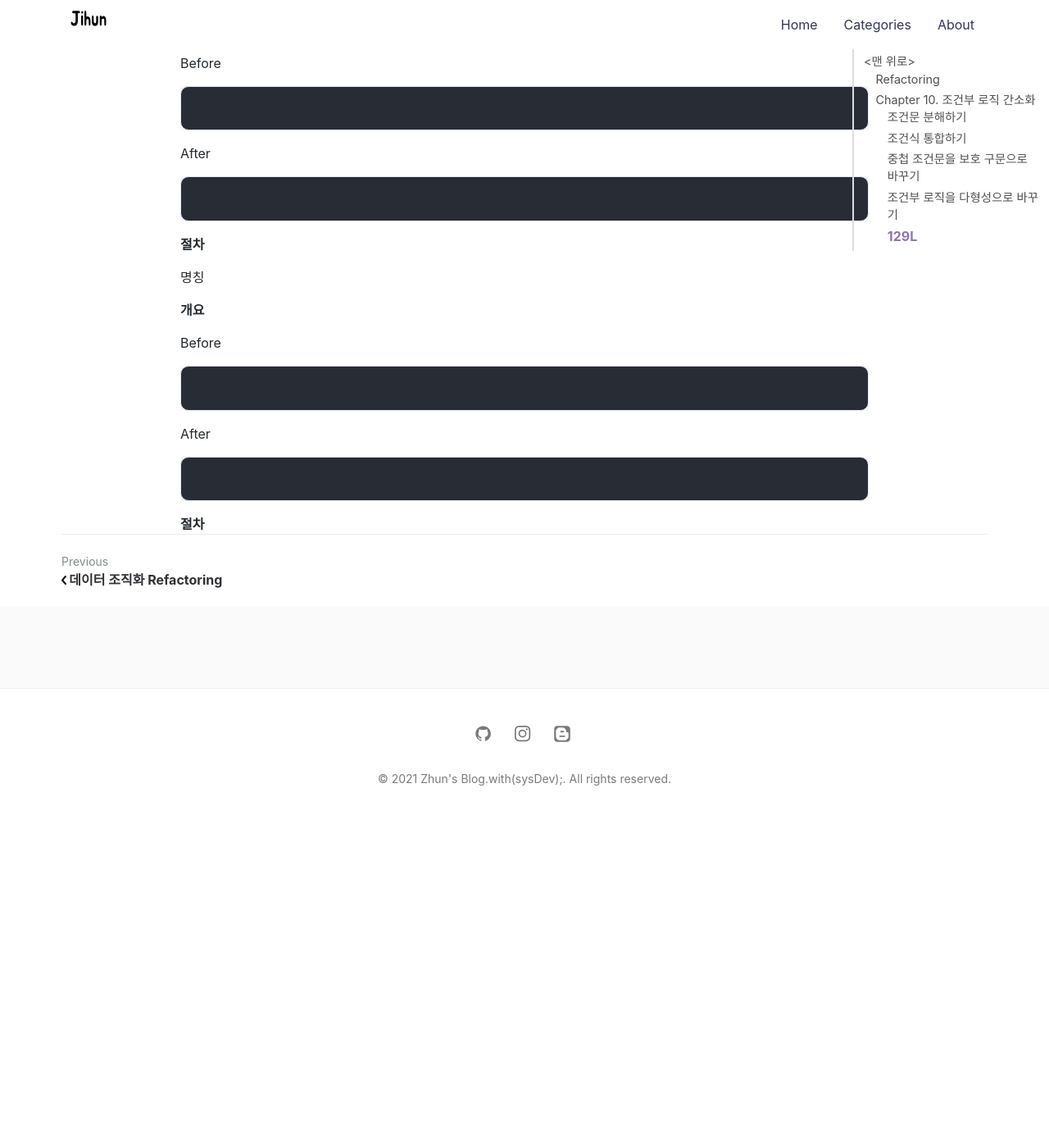
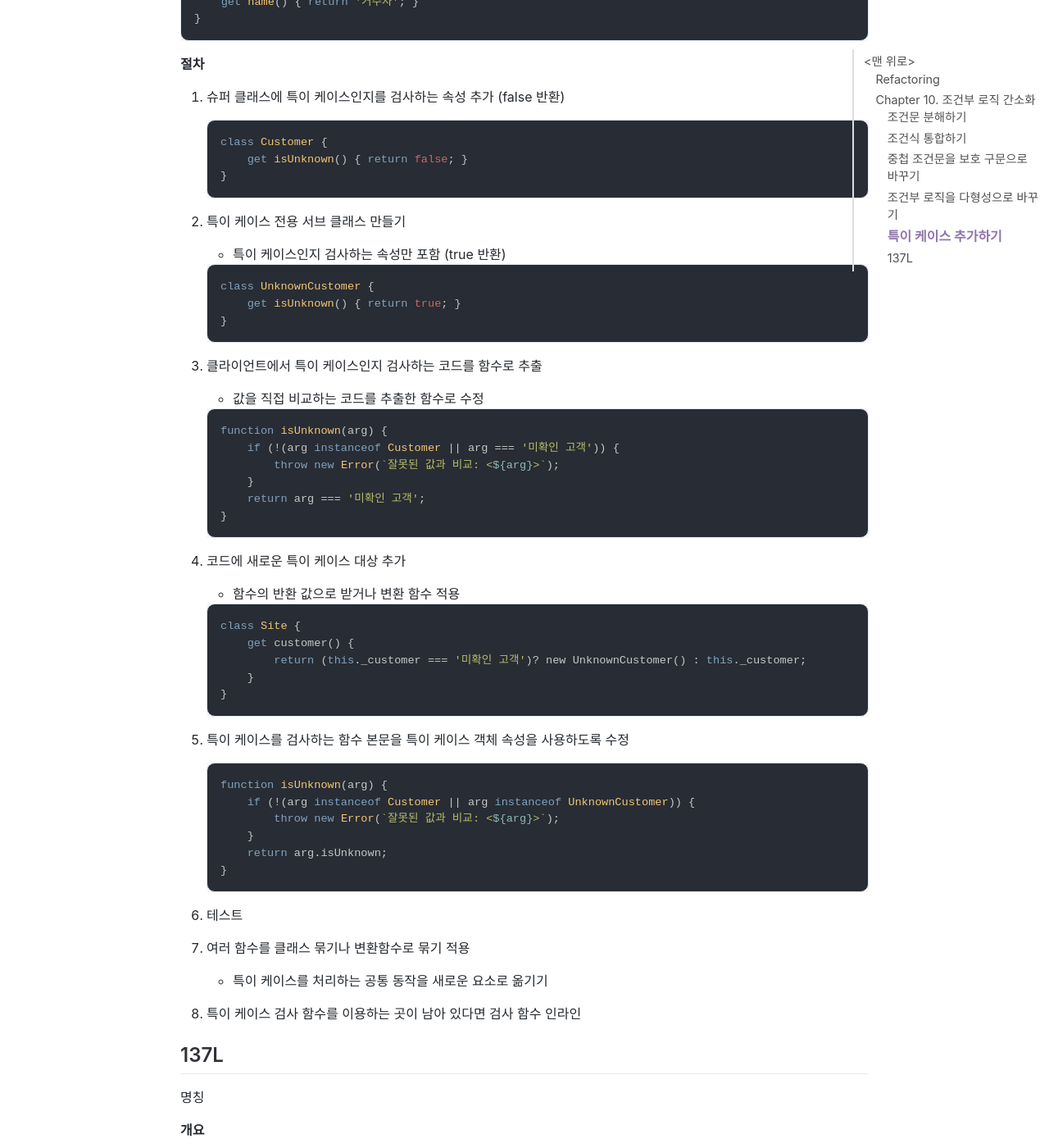
Before and after one commit to jihunparkme/jihunparkme.github.io, a Jekyll site: the page built from _posts/2021-11-27-Refactoring-10.md, in a window 1280 px wide and 1400 px high, scrolled down 6315 px. Shown: the whole window at 82% size. Built offline with Jekyll 4.4.1, drawn with Linux system fonts in a browser that asks for light colours; nearby versions of some CDN libraries; comment, search, counter and statistics services are not loaded; before the commit the page ends 7320 px from its top, so only the background shows below that; some of the changed text lies outside the part shown.

Commit message:
[Refactoring] 특이 케이스 추가하기

````diff
--- a/_posts/2021-11-27-Refactoring-10.md
+++ b/_posts/2021-11-27-Refactoring-10.md
@@ -254,7 +254,95 @@ class NorwegianBlueParrot extends Bird {
 5. 같은 방식으로 각 조건절을 해당 서브클래스에서 메서드로 구현하기
 6. 슈퍼클래스 메서드에는 깁노 동작 부분만 남기기
 
-## 129L
+## 특이 케이스 추가하기
+
+`특정 값에 대해 똑같이 반응하는 코드가 여러 곳에 있다면 그 반응들을 한데로 모으자.`
+
+`특이 케이스 패턴 : 특수한 경우의 공통 동작을 요소 하나에 모아서 사용하는 패턴`
+
+- 특이 케이스를 확인하는 코드 대부분을 단순 함수 호출로 수정 가능
+
+**개요**
+
+Before
+
+```javascript
+if (aCustomer === '미확인 고객') customerName = '거주자';
+```
+
+After
+
+```javascript
+class UnknownCustomer { // 자바의 경우 서브 클래스로 사용
+    get name() { return '거주자'; }
+}
+```
+
+**절차**
+
+1. 슈퍼 클래스에 특이 케이스인지를 검사하는 속성 추가 (false 반환)
+
+   ```javascript
+   class Customer {
+       get isUnknown() { return false; }
+   }
+   ```
+
+2. 특이 케이스 전용 서브 클래스 만들기
+
+   - 특이 케이스인지 검사하는 속성만 포함 (true 반환)
+
+   ```javascript
+   class UnknownCustomer {
+       get isUnknown() { return true; }
+   }
+   ```
+
+3. 클라이언트에서 특이 케이스인지 검사하는 코드를 함수로 추출
+
+   - 값을 직접 비교하는 코드를 추출한 함수로 수정
+
+   ```javascript
+   function isUnknown(arg) {
+       if (!(arg instanceof Customer || arg === '미확인 고객')) {
+           throw new Error(`잘못된 값과 비교: <${arg}>`);
+       }
+       return arg === '미확인 고객';
+   }
+   ```
+
+4. 코드에 새로운 특이 케이스 대상 추가
+
+   - 함수의 반환 값으로 받거나 변환 함수 적용
+
+   ```javascript
+   class Site {
+       get customer() {
+           return (this._customer === '미확인 고객')? new UnknownCustomer() : this._customer;
+       }
+   }
+   ```
+
+5. 특이 케이스를 검사하는 함수 본문을 특이 케이스 객체 속성을 사용하도록 수정
+
+   ```javascript
+   function isUnknown(arg) {
+       if (!(arg instanceof Customer || arg instanceof UnknownCustomer)) {
+           throw new Error(`잘못된 값과 비교: <${arg}>`);
+       }
+       return arg.isUnknown;
+   }
+   ```
+
+6. 테스트
+
+7. 여러 함수를 클래스 묶기나 변환함수로 묶기 적용
+
+   - 특이 케이스를 처리하는 공통 동작을 새로운 요소로 옮기기
+
+8. 특이 케이스 검사 함수를 이용하는 곳이 남아 있다면 검사 함수 인라인
+
+## 137L
 
 명칭
 
@@ -291,21 +379,3 @@ After
 ```
 
 **절차**
-
-명칭
-
-**개요**
-
-Before
-
-```javascript
-
-```
-
-After
-
-```javascript
-
-```
-
-**절차**
````
